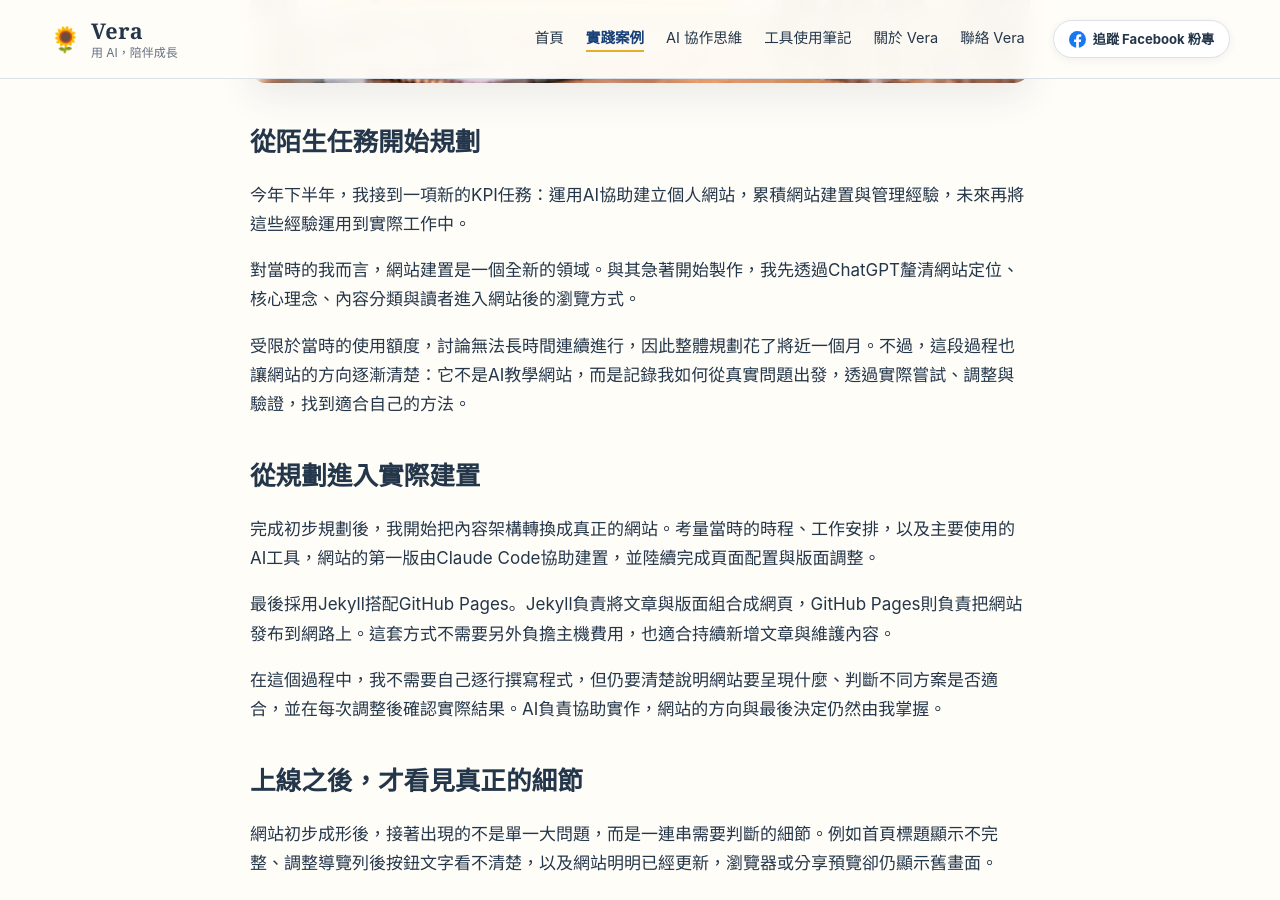
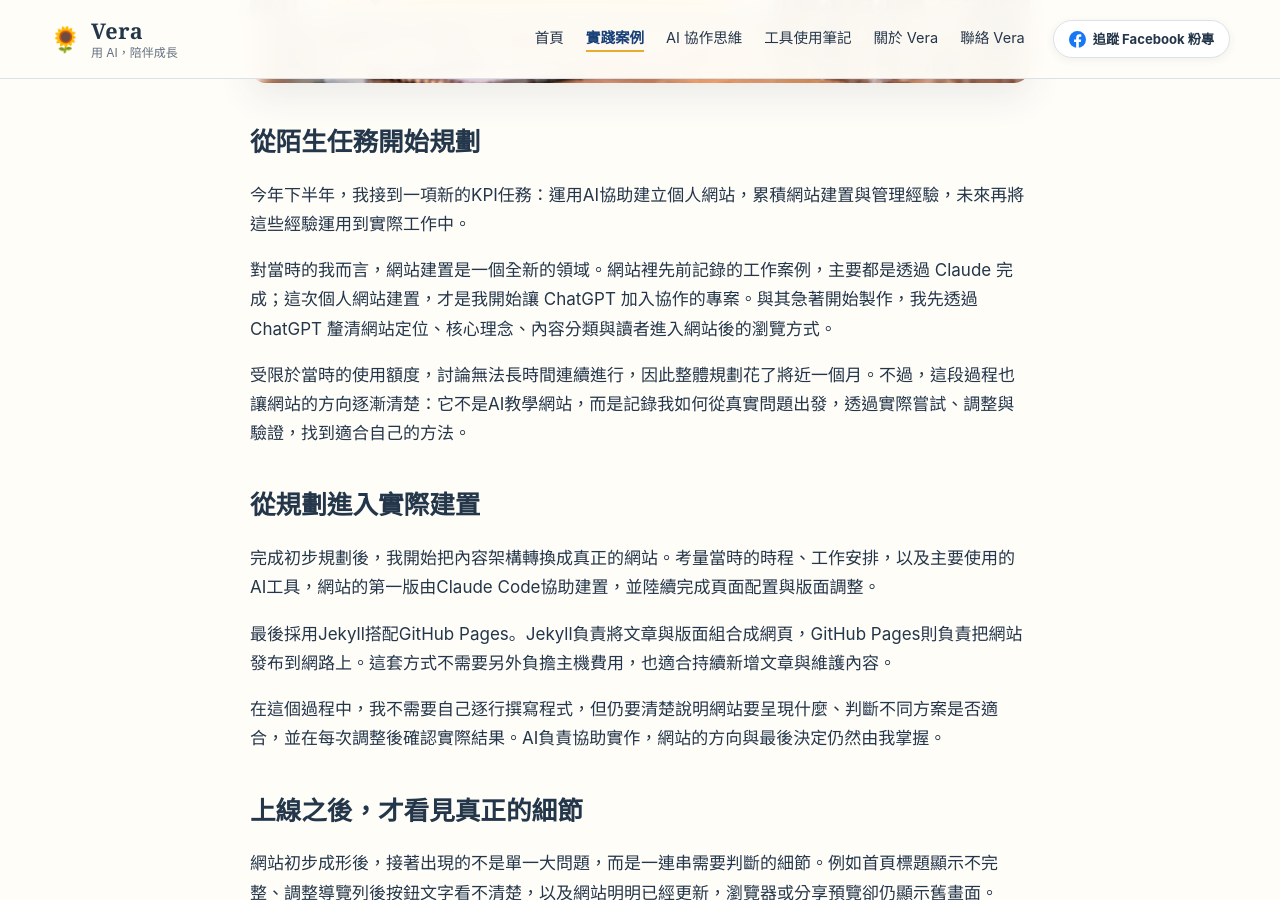
Before and after one commit to Vera-With-AI/Vera-With-AI.github.io, a Jekyll site: the page built from _posts/2026-09-24-first-ai-built-personal-website.md, in a window 1280 px wide and 900 px high, scrolled down 831 px. Built offline with Jekyll 4.4.1, drawn with Linux system fonts in a browser that asks for light colours.

Commit message:
釐清網站建置工具使用時序

```diff
--- a/_posts/2026-09-24-first-ai-built-personal-website.md
+++ b/_posts/2026-09-24-first-ai-built-personal-website.md
@@ -14,7 +14,7 @@ image_alt: "第一次用AI架站三個實作重點圖卡"
 
 今年下半年，我接到一項新的KPI任務：運用AI協助建立個人網站，累積網站建置與管理經驗，未來再將這些經驗運用到實際工作中。
 
-對當時的我而言，網站建置是一個全新的領域。與其急著開始製作，我先透過ChatGPT釐清網站定位、核心理念、內容分類與讀者進入網站後的瀏覽方式。
+對當時的我而言，網站建置是一個全新的領域。網站裡先前記錄的工作案例，主要都是透過 Claude 完成；這次個人網站建置，才是我開始讓 ChatGPT 加入協作的專案。與其急著開始製作，我先透過 ChatGPT 釐清網站定位、核心理念、內容分類與讀者進入網站後的瀏覽方式。
 
 受限於當時的使用額度，討論無法長時間連續進行，因此整體規劃花了將近一個月。不過，這段過程也讓網站的方向逐漸清楚：它不是AI教學網站，而是記錄我如何從真實問題出發，透過實際嘗試、調整與驗證，找到適合自己的方法。
 
```
